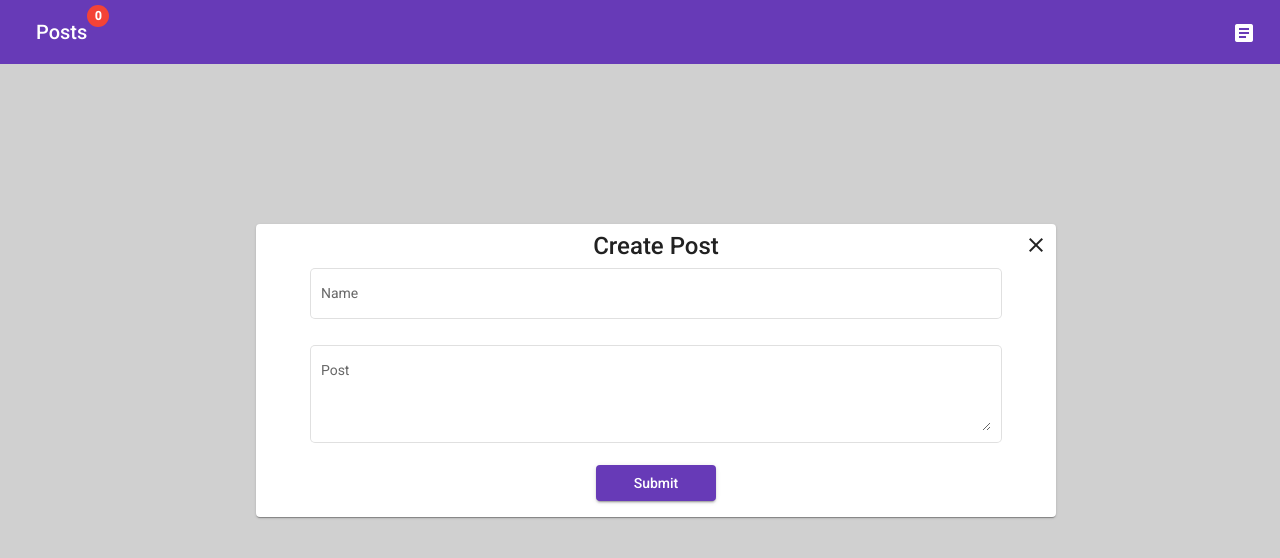
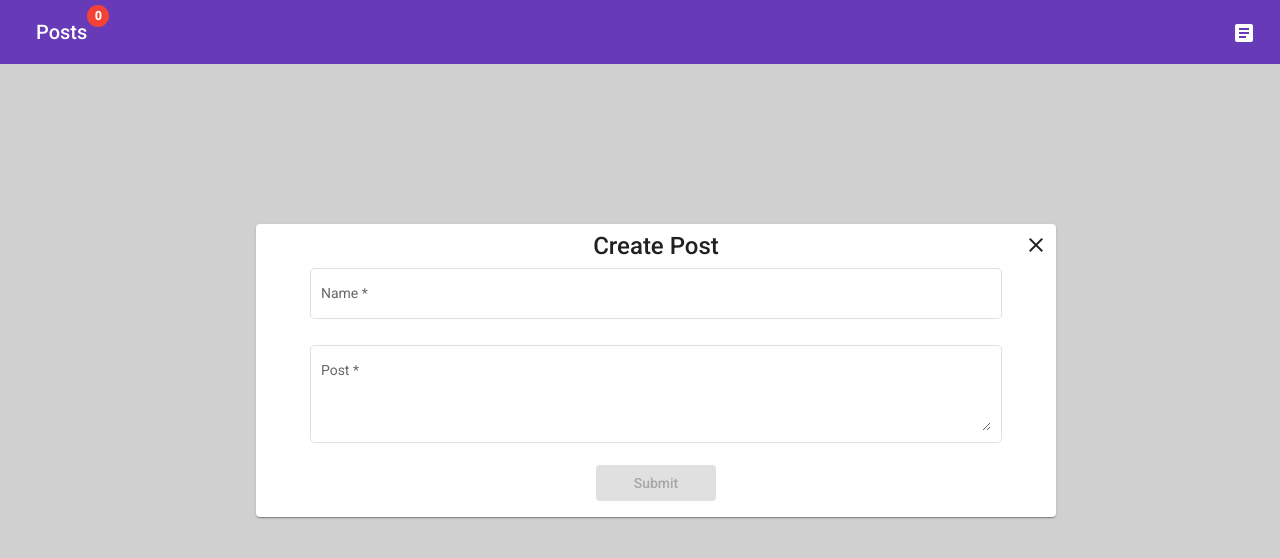
Before and after one commit to Victorvs1967/angular-rxjs-subject, an Angular app: page /posts in a window 1280 px wide. Both pictures are taken after a click on the button "article". Shown: the top 558 px of the page. Built offline with nearby package versions, Linux system fonts and the light colour scheme.

Commit message:
add validation

```diff
--- a/src/app/components/create-post/create-post.component.html
+++ b/src/app/components/create-post/create-post.component.html
@@ -4,21 +4,23 @@
       <button class="close-btn" mat-icon-button (click)="close()"><mat-icon>close</mat-icon></button> <!-- close modal button -->
       <mat-card-title>Create Post</mat-card-title>
       <mat-card-content>
-        <form [formGroup]="postForm" (ngSubmit)="onSubmit()">
+        <form [formGroup]="postForm" (submit)="onSubmit()">
           <div class="form-field">
             <mat-form-field appearance="outline">
               <mat-label>Name</mat-label>
               <input matInput type="text" formControlName="name" placeholder="Name" />
+              <mat-error>Post Name Required</mat-error>
             </mat-form-field>
           </div>
           <div class="form-field">
             <mat-form-field appearance="outline">
               <mat-label>Post</mat-label>
               <textarea matInput rows="4" formControlName="post" placeholder="Post"></textarea>
+              <mat-error>Post Content Required</mat-error>
             </mat-form-field>
           </div>
           <div class="form-field">
-            <button mat-raised-button color="primary" class="submit-btn" type="submit">Submit</button>
+            <button mat-raised-button color="primary" class="submit-btn" type="submit" [disabled]="!postForm.valid">Submit</button>
           </div>
         </form>
       </mat-card-content>
--- a/src/app/components/create-post/create-post.component.ts
+++ b/src/app/components/create-post/create-post.component.ts
@@ -1,9 +1,9 @@
 import { Component, OnInit } from '@angular/core';
-import { FormControl, FormGroup } from '@angular/forms';
+import { FormControl, FormGroup, Validators } from '@angular/forms';
 import { Router } from '@angular/router';
 import { Observable } from 'rxjs';
 import { ModalService, ModalState } from 'src/app/services/modal.service';
-import { SharedService } from 'src/app/services/shared.service';
+import { Post, SharedService } from 'src/app/services/shared.service';
 
 @Component({
   selector: 'app-create-post',
@@ -17,21 +17,20 @@ export class CreatePostComponent implements OnInit {
 
   constructor(private sharedService: SharedService, private modalService: ModalService, private router: Router) {
 
-    this.display$ = this.modalService.watch()
+    this.display$ = this.modalService.watch();
 
     this.postForm = new FormGroup({
-      name: new FormControl(''),
-      post: new FormControl('')
+      name: new FormControl('', [Validators.required]),
+      post: new FormControl('', [Validators.required])
     });
   }
 
-  ngOnInit(): void {
-  }
+  ngOnInit(): void { }
 
   onSubmit() {
-    const post = {
-      name: this.postForm?.get('name')?.value,
-      post: this.postForm?.get('post')?.value
+    const post: Post = {
+      name: this.postForm.get('name')?.value,
+      post: this.postForm.get('post')?.value
     }
     this.sharedService.setPost(post);
     this.postForm.reset();
@@ -39,7 +38,7 @@ export class CreatePostComponent implements OnInit {
   }
 
   close() {
-    this.modalService.close()
+    this.modalService.close();
   }
 
 }
```
